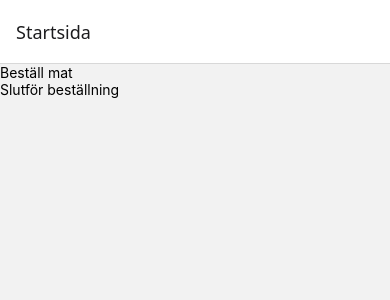
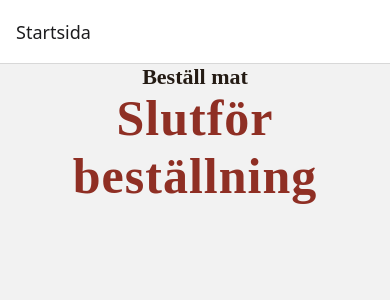
Before and after one commit to AlbertTopallaj/restaurant-mobileapp, a React Native app: screen /Home in a window 390 px wide. Shown: the top 300 px of the page. Built offline with nearby package versions, Linux system fonts and the light colour scheme.

Commit message:
feat: add styles for text and pressable

```diff
--- a/src/components/Order/OrderButton.js
+++ b/src/components/Order/OrderButton.js
@@ -1,5 +1,6 @@
 import { useState } from "react";
 import { Pressable, Text } from "react-native";
+import { styles } from "../../style";
 
 export default function OrderButton(){
 
@@ -13,7 +14,7 @@ export default function OrderButton(){
 
     return <>
     <Pressable onPress={confirmOrder}>
-        <Text>Slutför beställning</Text>
+        <Text style={styles.pressableText}>Slutför beställning</Text>
     </Pressable>
     </>
 }
--- a/src/components/Order/OrderHeader.js
+++ b/src/components/Order/OrderHeader.js
@@ -1,7 +1,8 @@
 import { Text } from "react-native"
+import { styles } from "../../style";
 
 export default function OrderHeader() {
     return <>
-    <Text>Beställ mat</Text>
+    <Text style={styles.text}>Beställ mat</Text>
     </>
 }
```
